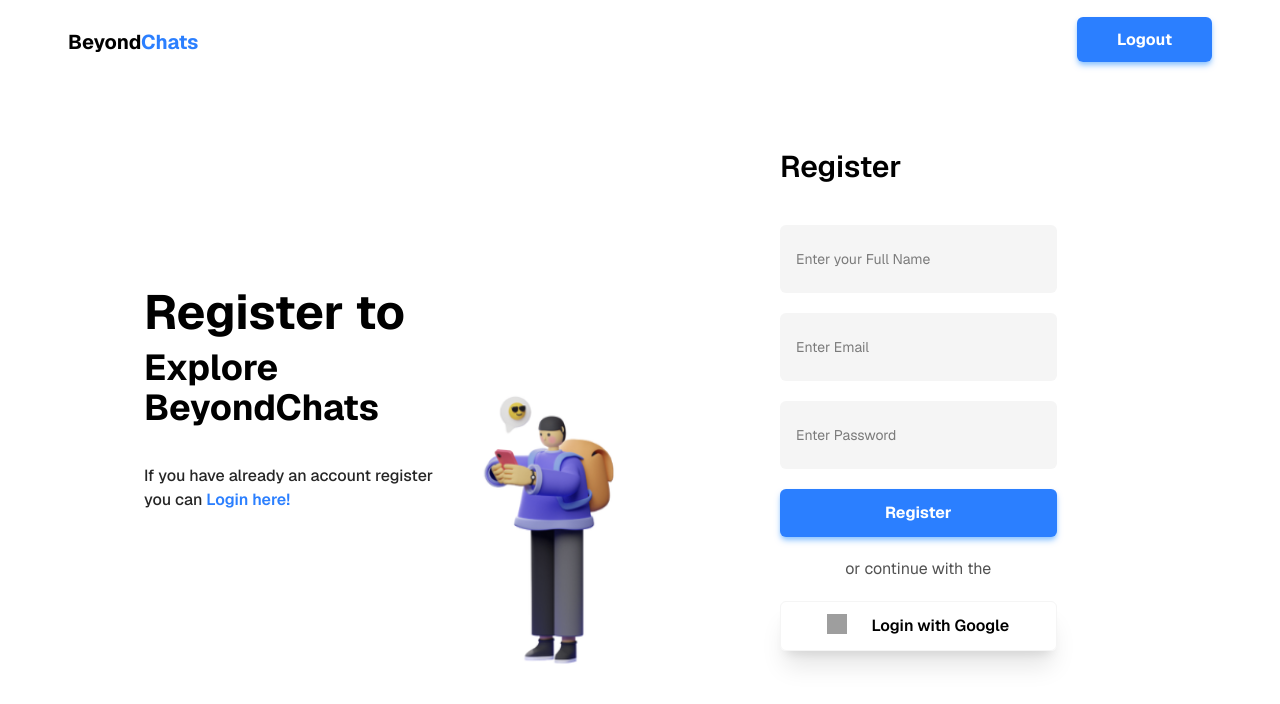
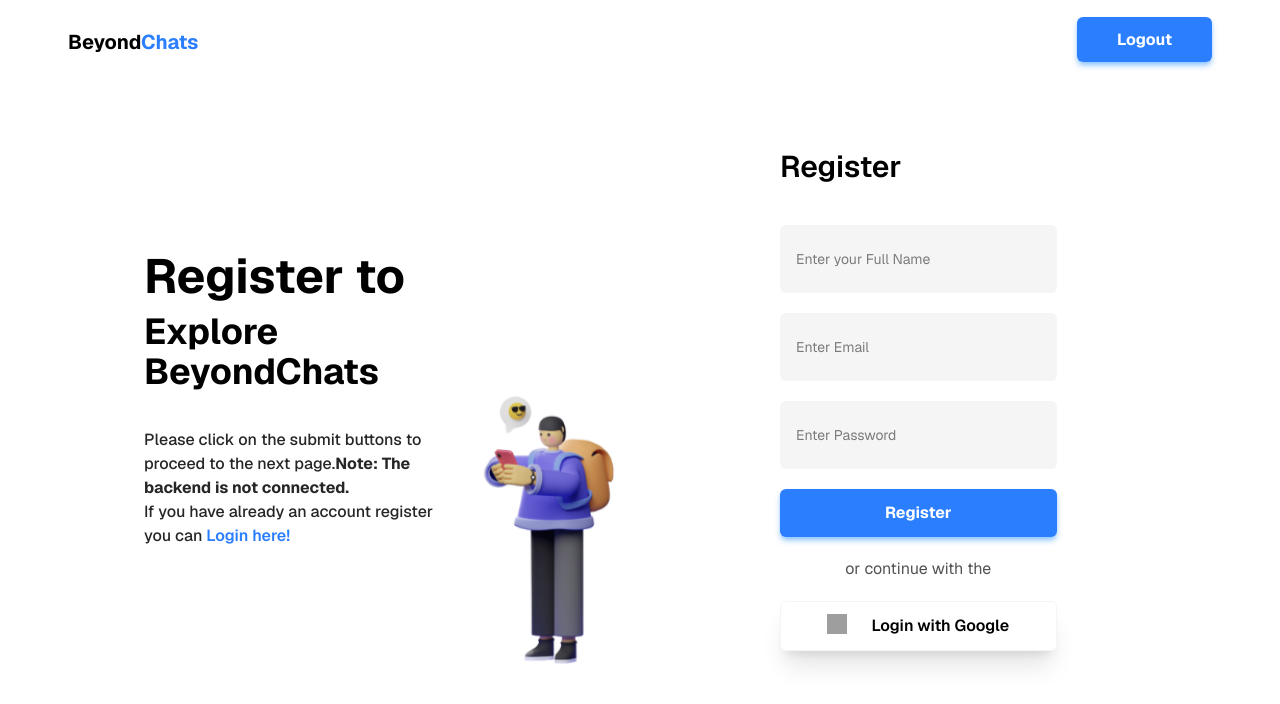
Before and after one commit to pranaygoud01/BeyondChatAssign, a React (Vite) app: page / in a window 1280 px wide. Shown: the top 704 px of the page. Built offline with nearby package versions, Linux system fonts and the light colour scheme; grey boxes are pictures that could not be loaded.

Commit message:
error fix

```diff
--- a/src/pages/Register.jsx
+++ b/src/pages/Register.jsx
@@ -18,7 +18,7 @@
     >
       <div className='grid grid-cols-2 max-lg:grid-cols-1 gap-10'>
         <motion.div
-          className='flex justify-center gap-9 max-lg:gap-10 px-36 flex-col h-[100vh] max-lg:h-fit max-lg:py-6 max-lg:pb-1 max-lg:px-8 max-lg:pt-28'
+          className='flex justify-center gap-9 max-lg:gap-6 px-36 flex-col h-[100vh] max-lg:h-fit max-lg:py-6 max-lg:pb-1 max-lg:px-8 max-lg:pt-28'
           initial="hidden"
           animate="visible"
           variants={animationVariants}
@@ -28,6 +28,7 @@
             <p className='text-4xl max-lg:text-xl max-lg:font-semibold font-bold'>Explore BeyondChats</p>
           </div>
           <div className='font-medium text-base max-lg:text-sm text-neutral-800'>
+          <p>Please click on the submit buttons to proceed to the next page.<span className='font-bold'>Note: The backend is not connected.</span> </p>
             <h1>If you have already an account register</h1>
             <h1>you can <Link to="/login" className='text-blue-500 font-semibold cursor-pointer'>Login here!</Link></h1>
           </div>
```
